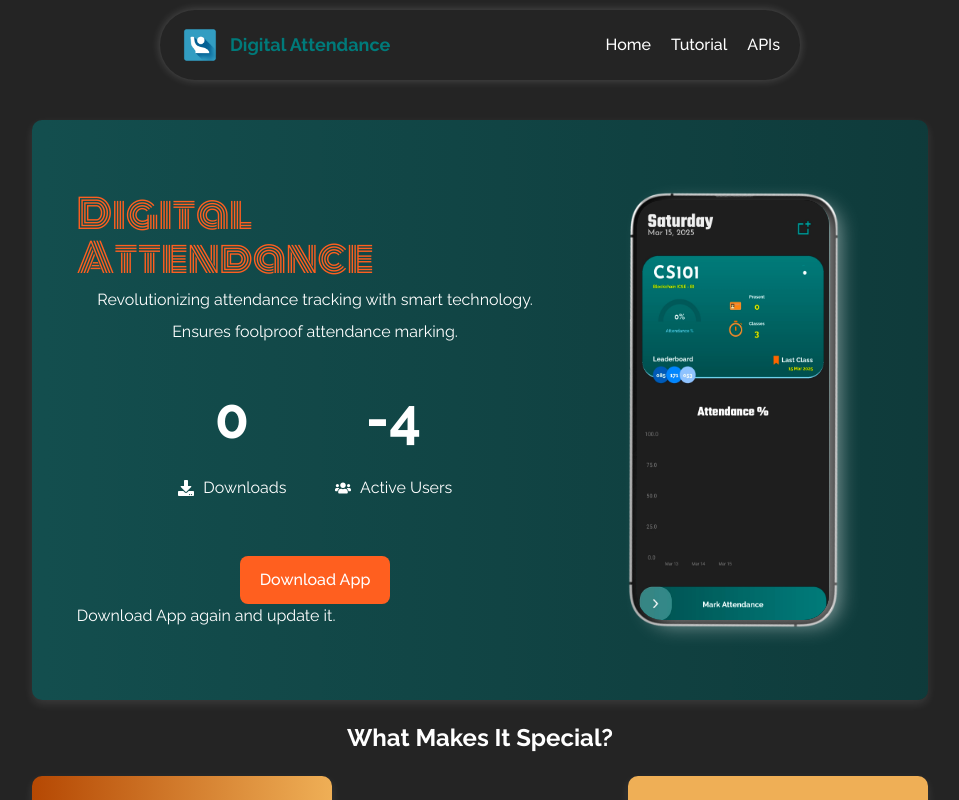
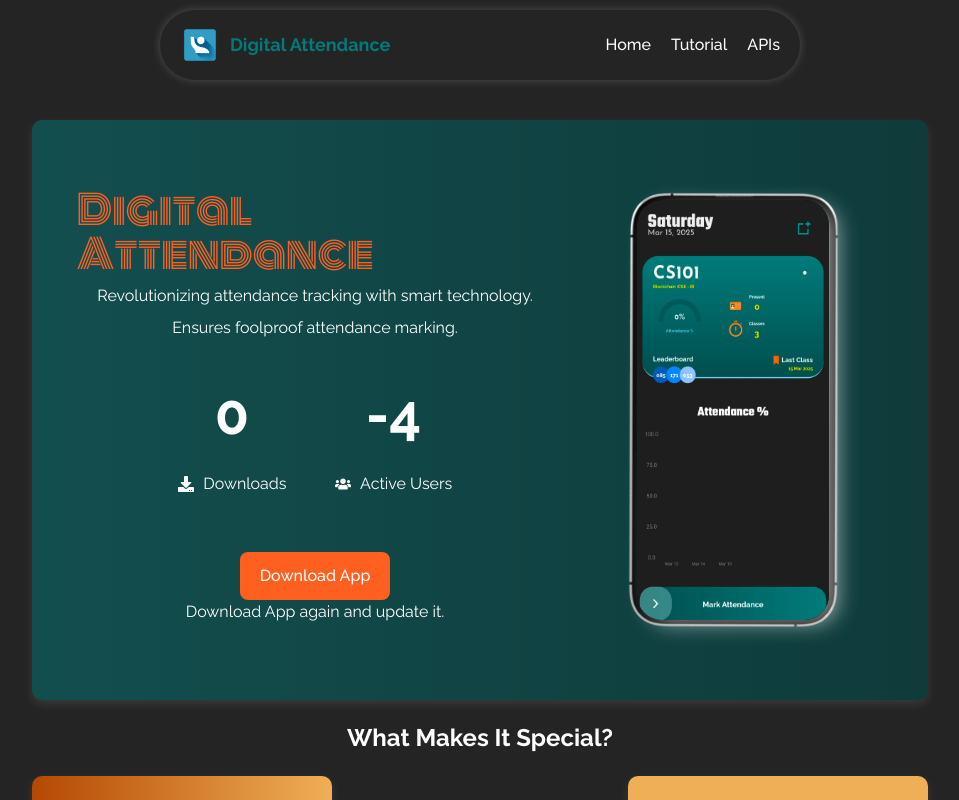
Before and after one commit to Digital-Attendance/digital-attendance-site, a React (Vite) app: page / in a window 1280 px wide. Shown: the top 800 px of the page, without its empty margins (160-1119 px from the left). Built offline with nearby package versions, Linux system fonts and the light colour scheme; no server answers.

Commit message:
Update Home.jsx

```diff
--- a/src/pages/Home.jsx
+++ b/src/pages/Home.jsx
@@ -73,7 +73,7 @@ const Home = () => {
               Download App
             </a>
           </div>
-          <div><p>Download App again and update it.</p></div>
+          <div className="header"><p>Download App again and update it.</p></div>
         </div>
 
         <div className="phoneframe">
```
